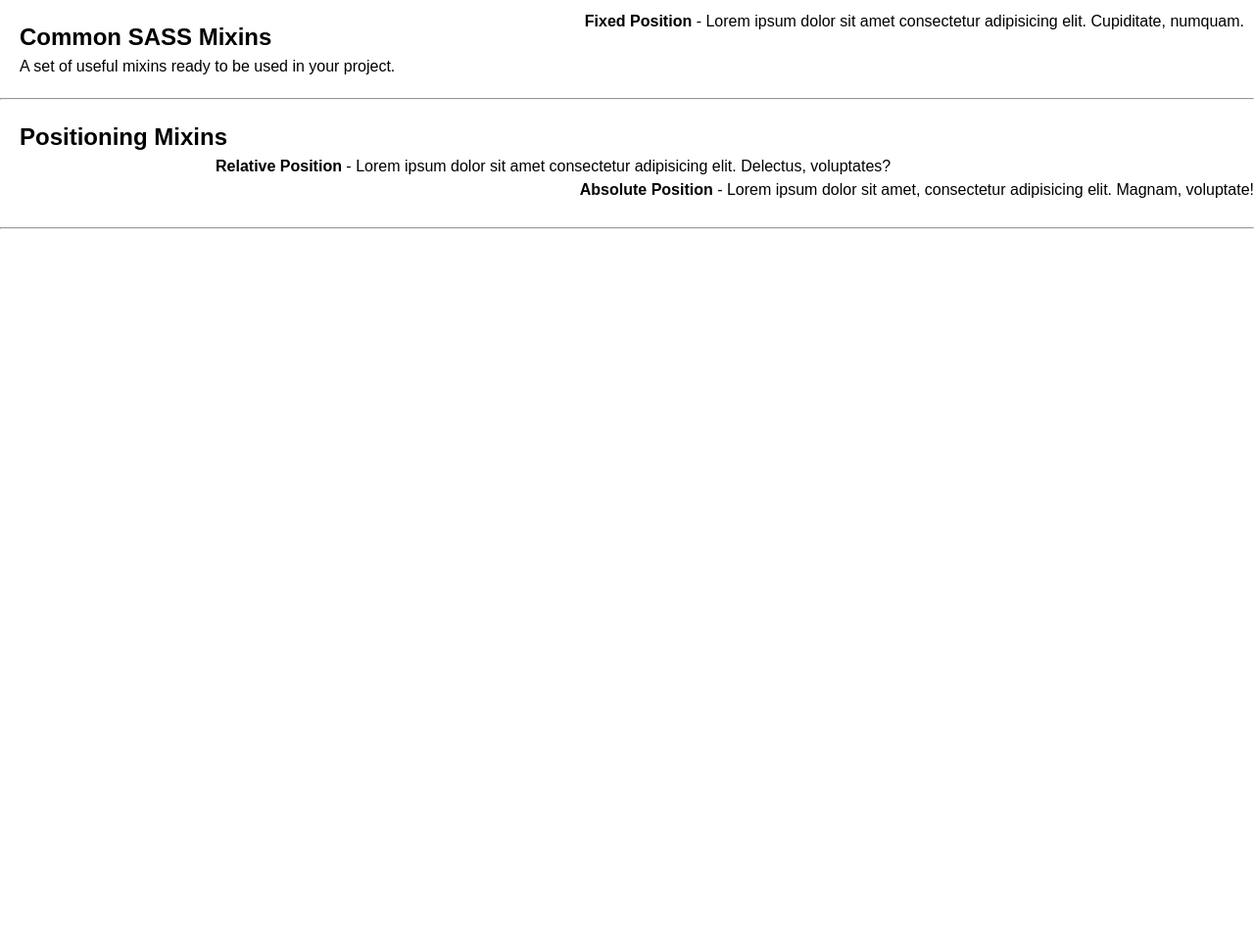
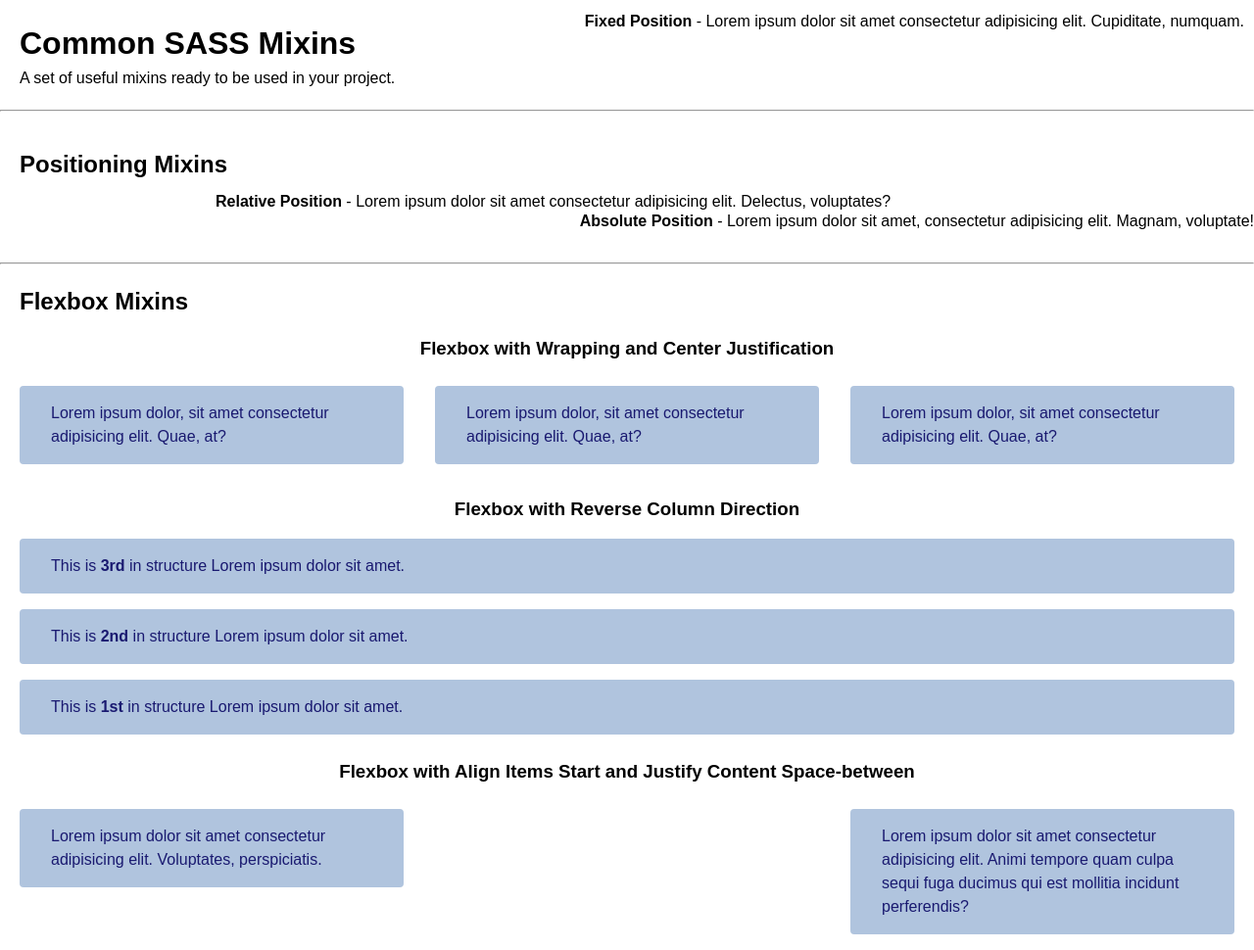
Before and after one commit to abhi-simform/common-sass-mixins, a website: page index.html in a window 1280 px wide. Shown: the whole page at 98% size. Before the commit the page ends 820 px from the top, so only its background shows below. Drawn offline with Linux system fonts and the light colour scheme.

Commit message:
Added Flexbox Mixins

```diff
--- a/index.html
+++ b/index.html
@@ -8,7 +8,6 @@
     <title>Common SASS Mixins</title>
   </head>
   <body>
-    <section>
     <div class="container">
       <h1>Common SASS Mixins</h1>
       <p>A set of useful mixins ready to be used in your project.</p>
@@ -16,13 +15,32 @@
     <hr />
     <div class="container positioning">
       <h2>Positioning Mixins</h2>
-        <div class="relative">
-          <strong>Relative Position</strong> - Lorem ipsum dolor sit amet consectetur adipisicing elit. Delectus, voluptates?
-        </div>
+      <div class="relative"><strong>Relative Position</strong> - Lorem ipsum dolor sit amet consectetur adipisicing elit. Delectus, voluptates?</div>
       <div class="absolute"><strong>Absolute Position</strong> - Lorem ipsum dolor sit amet, consectetur adipisicing elit. Magnam, voluptate!</div>
       <div class="fixed"><strong>Fixed Position</strong> - Lorem ipsum dolor sit amet consectetur adipisicing elit. Cupiditate, numquam.</div>
     </div>
     <hr />
-    </section>
+    <div class="container">
+      <h2>Flexbox Mixins</h2>
+      <h3>Flexbox with Wrapping and Center Justification</h3>
+      <div class="flex flex--wrap">
+        <div class="child">Lorem ipsum dolor, sit amet consectetur adipisicing elit. Quae, at?</div>
+        <div class="child">Lorem ipsum dolor, sit amet consectetur adipisicing elit. Quae, at?</div>
+        <div class="child">Lorem ipsum dolor, sit amet consectetur adipisicing elit. Quae, at?</div>
+      </div>
+      <h3>Flexbox with Reverse Column Direction</h3>
+      <div class="flex flex--reverse">
+        <div class="child">This is <strong>1st</strong> in structure Lorem ipsum dolor sit amet.</div>
+        <div class="child">This is <strong>2nd</strong> in structure Lorem ipsum dolor sit amet.</div>
+        <div class="child">This is <strong>3rd</strong> in structure Lorem ipsum dolor sit amet.</div>
+      </div>
+      <h3>Flexbox with Align Items Start and Justify Content Space-between</h3>
+      <div class="flex flex--space">
+        <div class="child">Lorem ipsum dolor sit amet consectetur adipisicing elit. Voluptates, perspiciatis.</div>
+        <div class="child">
+          Lorem ipsum dolor sit amet consectetur adipisicing elit. Animi tempore quam culpa sequi fuga ducimus qui est mollitia incidunt perferendis?
+        </div>
+      </div>
+    </div>
   </body>
 </html>
--- /dev/null
+++ b/scss/_flexbox.scss
@@ -0,0 +1,114 @@
+@mixin displayflex {
+  display: -webkit-box;
+  display: -moz-box;
+  display: -ms-flexbox;
+  display: -webkit-flex;
+  display: flex;
+}
+
+@mixin setflex($grow: 1, $shrink: 1, $basis: auto) {
+  -webkit-flex: $grow $shrink $basis;
+  -moz-flex: $grow $shrink $basis;
+  -ms-flex: $grow $shrink $basis;
+  flex: $grow $shrink $basis;
+}
+
+@mixin aligncenter {
+  -webkit-box-align: center;
+  -moz-box-align: center;
+  -ms-flex-align: center;
+  -webkit-align-items: center;
+  align-items: center;
+}
+
+@mixin alignstart {
+  -webkit-box-align: flex-start;
+  -moz-box-align: flex-start;
+  -ms-flex-align: flex-start;
+  -webkit-align-items: flex-start;
+  align-items: flex-start;
+}
+
+@mixin alignend {
+  -webkit-box-align: flex-end;
+  -moz-box-align: flex-end;
+  -ms-flex-align: flex-end;
+  -webkit-align-items: flex-end;
+  align-items: flex-end;
+}
+
+@mixin justifycenter {
+  -webkit-box-pack: center;
+  -ms-flex-pack: center;
+  justify-content: center;
+}
+
+@mixin justifystart {
+  -webkit-box-pack: flex-start;
+  -ms-flex-pack: flex-start;
+  justify-content: flex-start;
+}
+
+@mixin justifyend {
+  -webkit-box-pack: flex-end;
+  -ms-flex-pack: flex-end;
+  justify-content: flex-end;
+}
+
+@mixin justifyspacearound {
+  -webkit-box-pack: space-around;
+  -ms-flex-pack: space-around;
+  justify-content: space-around;
+}
+
+@mixin justifyspacebetween {
+  -webkit-box-pack: space-between;
+  -ms-flex-pack: space-between;
+  justify-content: space-between;
+}
+
+@mixin justifyspaceevenly {
+  -webkit-box-pack: space-evenly;
+  -ms-flex-pack: space-evenly;
+  justify-content: space-evenly;
+}
+
+@mixin flexwrap {
+  -webkit-flex-wrap: wrap;
+  -moz-flex-wrap: wrap;
+  -ms-flex-wrap: wrap;
+  -o-flex-wrap: wrap;
+  flex-wrap: wrap;
+}
+
+@mixin directionrow {
+  -webkit-flex-direction: row;
+  -moz-flex-direction: row;
+  -ms-flex-direction: row;
+  -o-flex-direction: row;
+  flex-direction: row;
+}
+
+@mixin directionrowreverse {
+  -webkit-flex-direction: row-reverse;
+  -moz-flex-direction: row-reverse;
+  -ms-flex-direction: row-reverse;
+  -o-flex-direction: row-reverse;
+  flex-direction: row-reverse;
+}
+
+@mixin directioncolumn {
+  -webkit-flex-direction: column;
+  -moz-flex-direction: column;
+  -ms-flex-direction: column;
+  -o-flex-direction: column;
+  flex-direction: column;
+}
+
+@mixin directioncolumnreverse {
+  -webkit-flex-direction: column-reverse;
+  -moz-flex-direction: column-reverse;
+  -ms-flex-direction: column-reverse;
+  -o-flex-direction: column-reverse;
+  flex-direction: column-reverse;
+}
--- a/scss/style.scss
+++ b/scss/style.scss
@@ -1,6 +1,7 @@
 @use 'functions' as functions;
 @use 'breakpoints' as breakpoints;
 @use 'positions' as positions;
+@use 'flexbox' as flexbox;
 
 *,
 *::before,
@@ -58,6 +59,15 @@ h6 {
   }
 }
 
+h2 {
+  margin: 1rem auto 0.5rem auto;
+}
+
+h3 {
+  margin: 1rem auto 0.5rem auto;
+  text-align: center;
+}
+
 .positioning {
   @include positions.relative();
   overflow: hidden;
@@ -66,9 +76,48 @@ h6 {
     @include positions.relative($top: 0px, $right: -200px);
   }
   .absolute {
-    @include positions.absolute($top: 60px, $right: 0);
+    @include positions.absolute($top: 80px, $right: 0);
   }
   .fixed {
     @include positions.fixed($top: 10px, $right: 10px);
   }
 }
+
+.flex {
+  @include flexbox.displayflex;
+  margin: 0 -1rem;
+  .child {
+    background-color: lightsteelblue;
+    color: midnightblue;
+    min-width: min-content;
+    padding: 1rem 2rem;
+    margin: 1rem;
+    max-width: 100%;
+    border-radius: 4px;
+  }
+  &--wrap {
+    @include flexbox.flexwrap;
+    @include flexbox.justifycenter;
+    .child {
+      @include flexbox.setflex($basis: calc(33.33% - 2rem));
+      width: calc(33.33% - 2rem);
+    }
+  }
+  &--reverse {
+    @include flexbox.directioncolumnreverse;
+    .child {
+      @include flexbox.setflex($basis: calc(100% - 2rem));
+      width: calc(100% - 2rem);
+      margin: 0.5rem 1rem;
+    }
+  }
+  &--space {
+    @include flexbox.justifyspacebetween;
+    @include flexbox.alignstart;
+    .child {
+      @include flexbox.setflex($basis: calc(33.33% - 2rem));
+      width: calc(33.33% - 2rem);
+      max-width: calc(33.33% - 2rem);
+    }
+  }
+}
```
Also changed, not shown: dist/css/style.css, 1 other file. Lines whose indentation alone changed are shown as unchanged.
